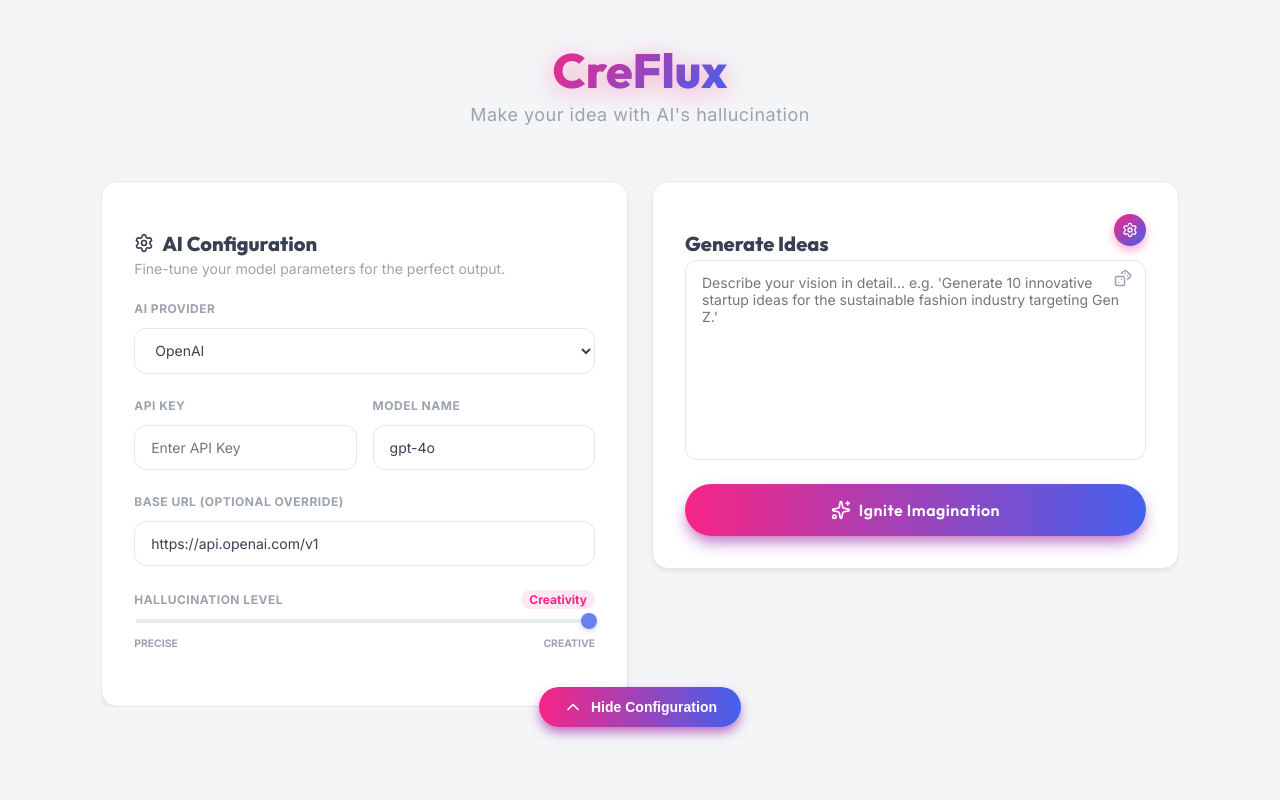
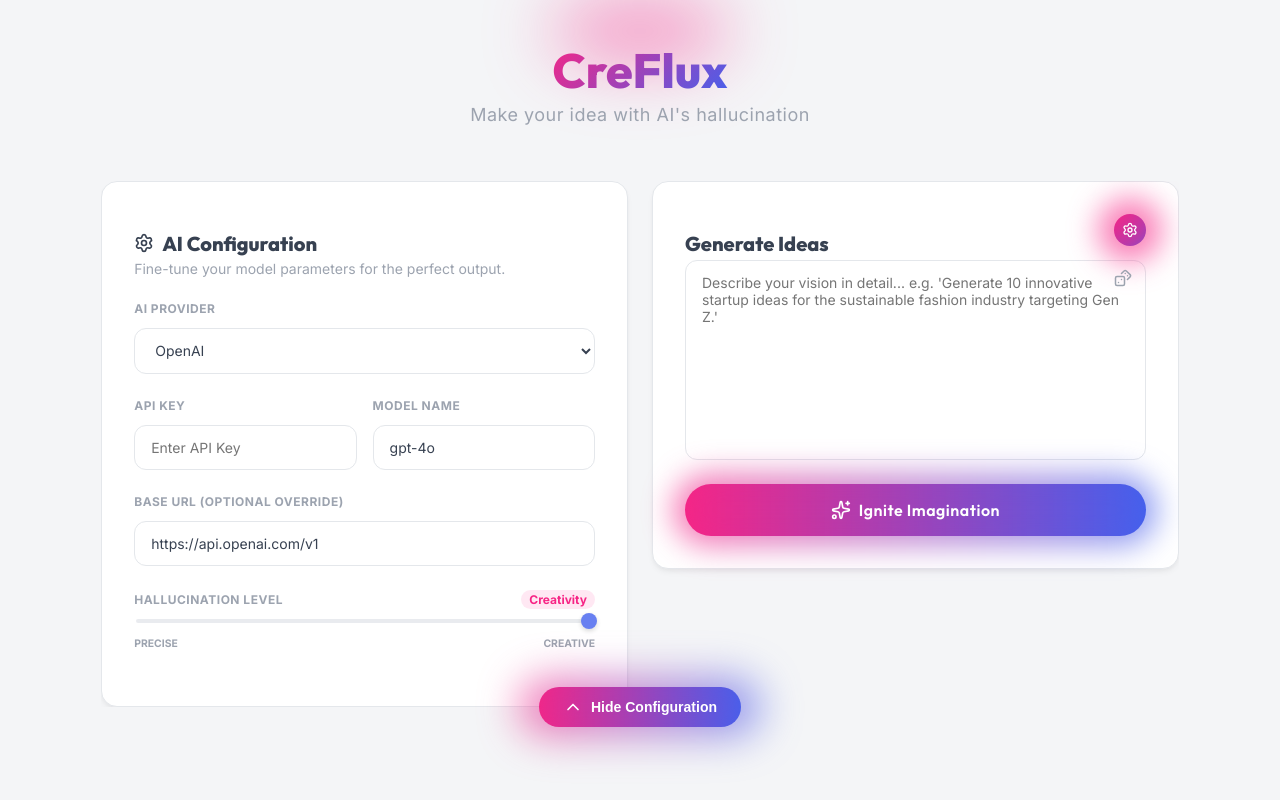
Before and after one commit to boriisyun-stack/CreFlux, a React (Vite) app: page / in a window 1280 px wide. Shown: the top 800 px of the page. Built offline with nearby package versions, Linux system fonts and the light colour scheme.

Commit message:
style: add glowing aura backgrounds behind main elements to match reference

```diff
--- a/src/App.jsx
+++ b/src/App.jsx
@@ -75,12 +75,24 @@ const MasterToggleBtn = styled('button', {
   cursor: 'pointer',
   fontWeight: 700,
   fontSize: '0.875rem',
-  boxShadow: '0 6px 12px -2px rgba(247, 37, 133, 0.5), 0 6px 12px -2px rgba(67, 97, 238, 0.5)',
   transition: 'transform 0.2s ease, box-shadow 0.2s ease',
   zIndex: 10,
+  '&::before': {
+    content: '""',
+    position: 'absolute',
+    top: '50%',
+    left: '50%',
+    transform: 'translate(-50%, -50%)',
+    width: '120%',
+    height: '150%',
+    background: 'linear-gradient(to right, rgba(247, 37, 133, 0.6), rgba(67, 97, 238, 0.6))',
+    filter: 'blur(20px)',
+    zIndex: -1,
+    borderRadius: '$round',
+    pointerEvents: 'none',
+  },
   '&:hover': {
     transform: 'translateX(-50%) scale(1.05)',
-    boxShadow: '0 8px 16px -2px rgba(247, 37, 133, 0.6), 0 8px 16px -2px rgba(67, 97, 238, 0.6)',
   },
   '&:active': {
     transform: 'translateX(-50%) scale(0.95)',
@@ -93,14 +105,28 @@ const Header = styled('header', {
   flexDirection: 'column',
   alignItems: 'center',
   marginBottom: '$2',
+  position: 'relative',
+  '&::before': {
+    content: '""',
+    position: 'absolute',
+    top: '20%',
+    left: '50%',
+    transform: 'translate(-50%, -50%)',
+    width: '180px',
+    height: '60px',
+    background: 'rgba(247, 37, 133, 0.5)',
+    filter: 'blur(35px)',
+    zIndex: -1,
+    borderRadius: '50%',
+    pointerEvents: 'none',
+  },
   '& h1': {
     fontSize: '$8',
     fontWeight: 800,
-    background: 'linear-gradient(135deg, $primary, $secondary)',
+    background: 'linear-gradient(135deg, #f72585, #4361ee)',
     WebkitBackgroundClip: 'text',
     WebkitTextFillColor: 'transparent',
     marginBottom: '$1',
-    filter: 'drop-shadow(0px 4px 12px rgba(247, 37, 133, 0.4))',
   },
   '& p': {
     color: '$textMuted',
@@ -202,6 +228,7 @@ const Textarea = styled('textarea', {
 });
 
 const SettingsGearBtn = styled('button', {
+  position: 'relative',
   background: 'linear-gradient(135deg, #f72585, #4361ee)',
   border: 'none',
   borderRadius: '$round',
@@ -212,11 +239,24 @@ const SettingsGearBtn = styled('button', {
   justifyContent: 'center',
   cursor: 'pointer',
   color: 'white',
-  boxShadow: '0 4px 10px rgba(247, 37, 133, 0.4)',
   transition: 'all 0.2s ease',
+  zIndex: 1,
+  '&::before': {
+    content: '""',
+    position: 'absolute',
+    top: '50%',
+    left: '50%',
+    transform: 'translate(-50%, -50%)',
+    width: '200%',
+    height: '200%',
+    background: 'rgba(247, 37, 133, 0.6)',
+    filter: 'blur(15px)',
+    zIndex: -1,
+    borderRadius: '$round',
+    pointerEvents: 'none',
+  },
   '&:hover': {
     transform: 'rotate(45deg) scale(1.1)',
-    boxShadow: '0 6px 14px rgba(247, 37, 133, 0.5)',
   },
   '&:active': {
     transform: 'scale(0.95)',
@@ -263,10 +303,29 @@ const Button = styled('button', {
   fontFamily: '$heading',
   letterSpacing: '0.5px',
   marginTop: 'auto',
-  boxShadow: '0 8px 16px -4px rgba(247, 37, 133, 0.5), 0 8px 16px -4px rgba(67, 97, 238, 0.5)',
+  position: 'relative',
+  zIndex: 1,
+  '&::before': {
+    content: '""',
+    position: 'absolute',
+    top: '50%',
+    left: '50%',
+    transform: 'translate(-50%, -50%)',
+    width: '105%',
+    height: '140%',
+    background: 'linear-gradient(to right, rgba(247, 37, 133, 0.6), rgba(67, 97, 238, 0.6))',
+    filter: 'blur(15px)',
+    zIndex: -1,
+    borderRadius: '$round',
+    pointerEvents: 'none',
+    transition: 'opacity 0.3s ease',
+  },
   '&:hover': {
     transform: 'translateY(-2px)',
-    boxShadow: '0 12px 24px -6px rgba(247, 37, 133, 0.6), 0 12px 24px -6px rgba(67, 97, 238, 0.6)',
+  },
+  '&:hover::before': {
+    opacity: 1.2,
+    filter: 'blur(20px)',
   },
   '&:active': {
     transform: 'scale(0.98)',
```
